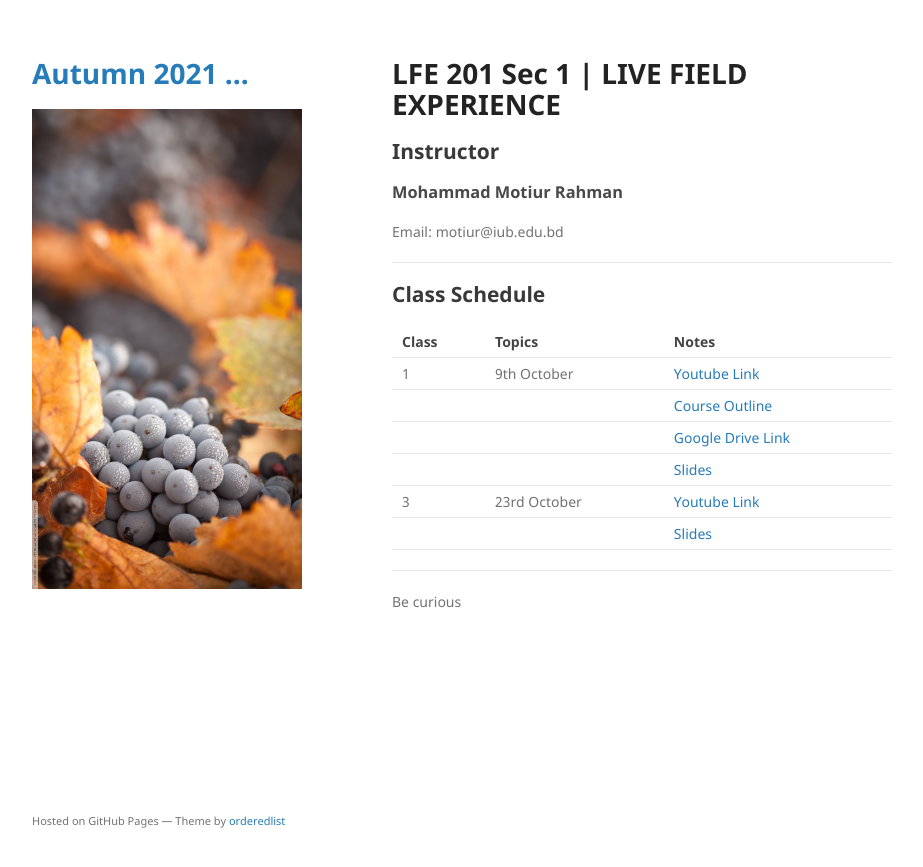
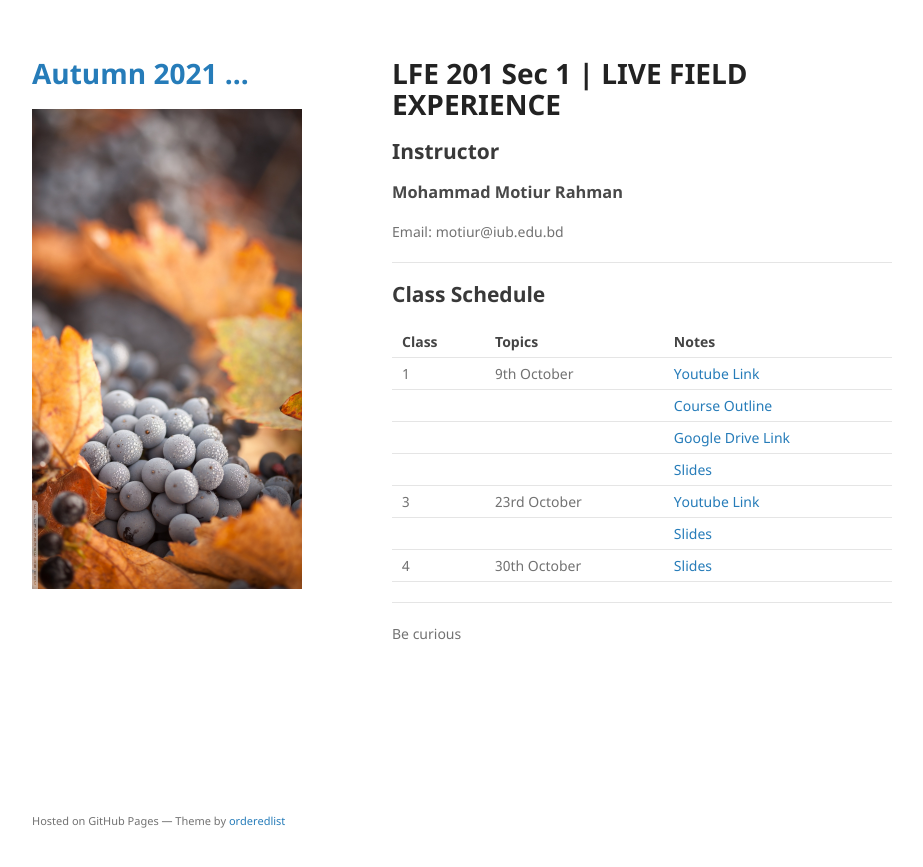
Before and after one commit to mohammadmotiurrahman/mohammadmotiurrahman.github.io, a Jekyll site: the page built from lfe_201/index.md, in a window 1280 px wide. Shown: the top 867 px of the page, without its empty margins (178-1101 px from the left). Built offline with Jekyll 4.4.1, drawn with Linux system fonts in a browser that asks for light colours; our own code applies the rules of GitHub Pages for plain Markdown files.

Commit message:
Update index.md

```diff
--- a/lfe_201/index.md
+++ b/lfe_201/index.md
@@ -15,6 +15,7 @@ Email: motiur@iub.edu.bd
 |         |              |[Slides](https://docs.google.com/presentation/d/1tsTYrY7KIQa_ZDXanrWPv2LVNIgi4I5TJ3x6KnxWcHs/edit?usp=sharing) |
 | 3       | 23rd October | [Youtube Link](https://drive.google.com/file/d/16WVBpDFEXWWjCH_-DXxKcsUqolzSptPQ/view?usp=sharing)                                |
 |         |              | [Slides](https://docs.google.com/presentation/d/1WPrLrQnoHijvch5EARdN5r2odEsJdglhCslieOuqN-o/edit?usp=sharing)|
+| 4       | 30th October | [Slides](https://docs.google.com/presentation/d/1TcKlOO1wRJwA4z-skLnyYqRWrd7MJ3NHYeMU2naqfYM/edit?usp=sharing)|
 
 
 * * *
```
